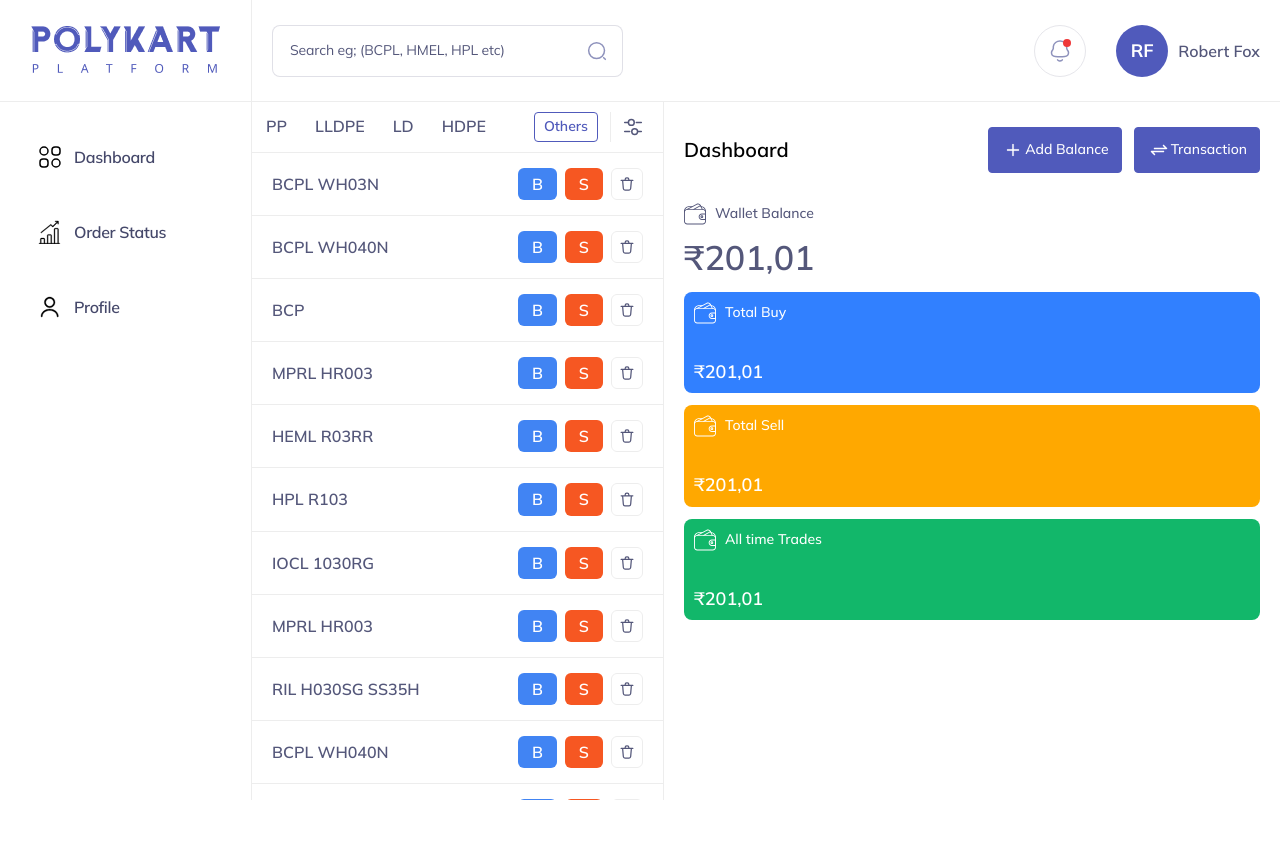
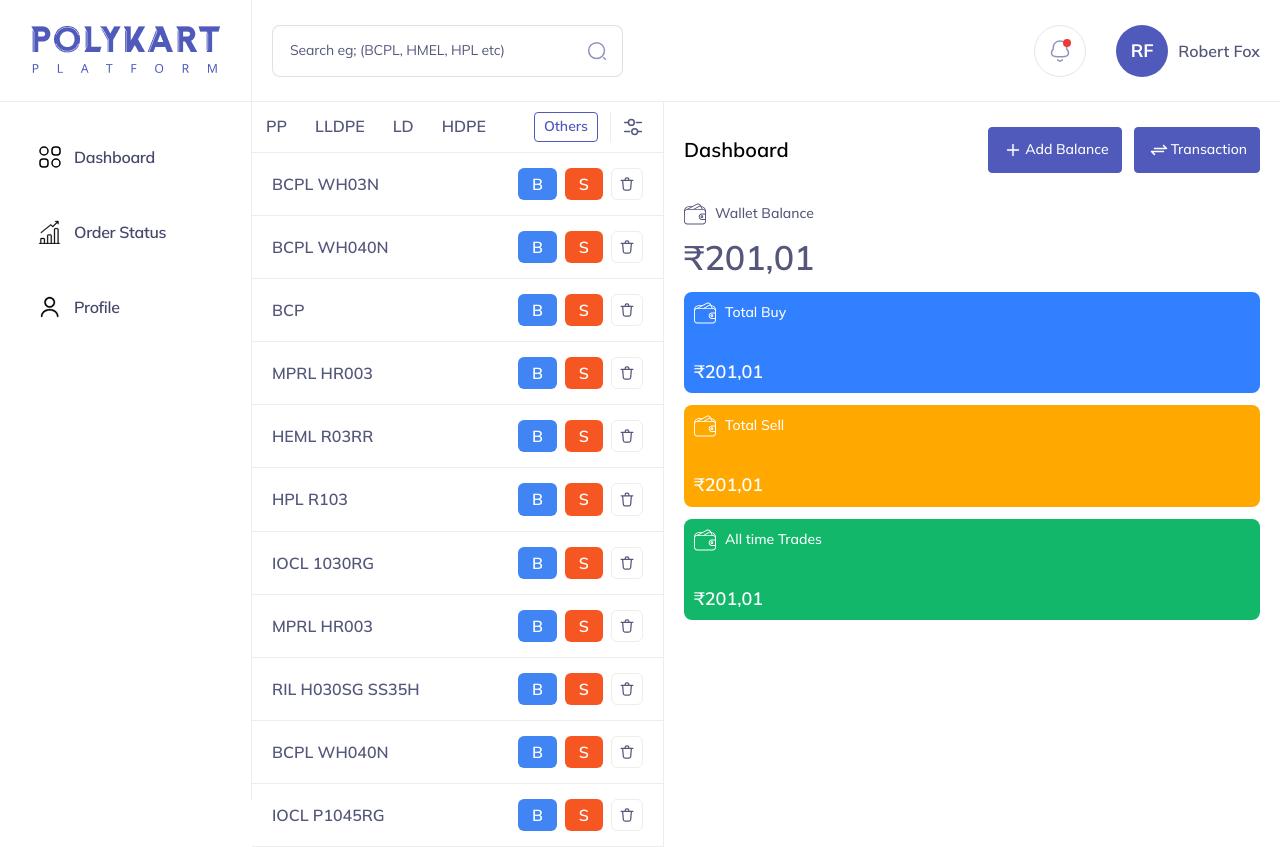
Before and after one commit to nilkanthdhanani/Polykart, a React (Create React App) app: page / in a window 1280 px wide. Before the commit the page ends 800 px from the top, so only its background shows below. Built offline with nearby package versions, Linux system fonts and the light colour scheme.

Commit message:
layout changes

```diff
--- a/src/App.css
+++ b/src/App.css
@@ -41,23 +41,12 @@
   margin: 0;
   padding: 0;
   font-family: "Poppins", sans-serif;
-  overflow: hidden;
 }
 
 .main-layout-body {
   display: grid;
   grid-template-columns: 252px 1fr;
   width: 100%;
-}
-
-.main-layout-content {
-  height: 100vh;
-  display: grid;
-  grid-template-rows: 102px 1fr;
-}
-
-.main-layout {
-  overflow-y: auto;
 }
 
 @media (min-width: 1400px) {
@@ -71,9 +60,3 @@
     display: block;
   }
 }
-
-@media (max-width: 576px) {
-  .main-layout-content {
-    grid-template-rows: 84px 1fr;
-  }
-}
--- a/src/common/Sidebar/sidebar.scss
+++ b/src/common/Sidebar/sidebar.scss
@@ -16,6 +16,11 @@
 }
 
 .sidebar {
+    position: sticky;
+    top: 0;
+    left: 0;
+    height: 100vh;
+
     @media (max-width: 1024px) {
         position: absolute;
         width: 100%;
--- a/src/common/header/header.scss
+++ b/src/common/header/header.scss
@@ -7,6 +7,8 @@
     justify-content: space-between;
     align-items: center;
     border-bottom: 1px solid #ededed;
+    background-color: #fff;
+    z-index: 999;
 
     @media (max-width: 576px) {
         padding: 22px 20px 20px 20px;
--- a/src/common/header/index.js
+++ b/src/common/header/index.js
@@ -9,7 +9,6 @@
 
 function Header({ toggleSidebar }) {
   return (
-    <div>
     <header>
       <div className="search-input-main">
         <input placeholder="Search eg; (BCPL, HMEL, HPL etc)" />
@@ -42,7 +41,6 @@
         </div>
       </div>
     </header>
-    </div>
   );
 }
 
--- a/src/module/home/home.scss
+++ b/src/module/home/home.scss
@@ -16,17 +16,12 @@
 }
 
 .home-grid {
-    min-height: calc(100vh - 102px);
     display: grid;
     grid-template-columns: 412px 1fr;
     font-family: "Mulish", sans-serif;
 
     @media (max-width: 768px) {
         display: block;
-    }
-
-    @media (max-width: 576px) {
-        min-height: calc(100vh - 84px);
     }
 
     .home-box {
--- a/src/routes/defaultLayout.js
+++ b/src/routes/defaultLayout.js
@@ -16,11 +16,9 @@
         <Sidebar isOpen={isSidebarOpen} toggleSidebar={toggleSidebar} />
         <div className="main-layout-content">
           <Header toggleSidebar={toggleSidebar} />
-          <div className="main-layout">
-            <Outlet />
-          </div>
+          <Outlet />
         </div>
       </div>
-    </div>
+    </div >
   );
 }
```
Lines whose indentation alone changed are shown as unchanged.
